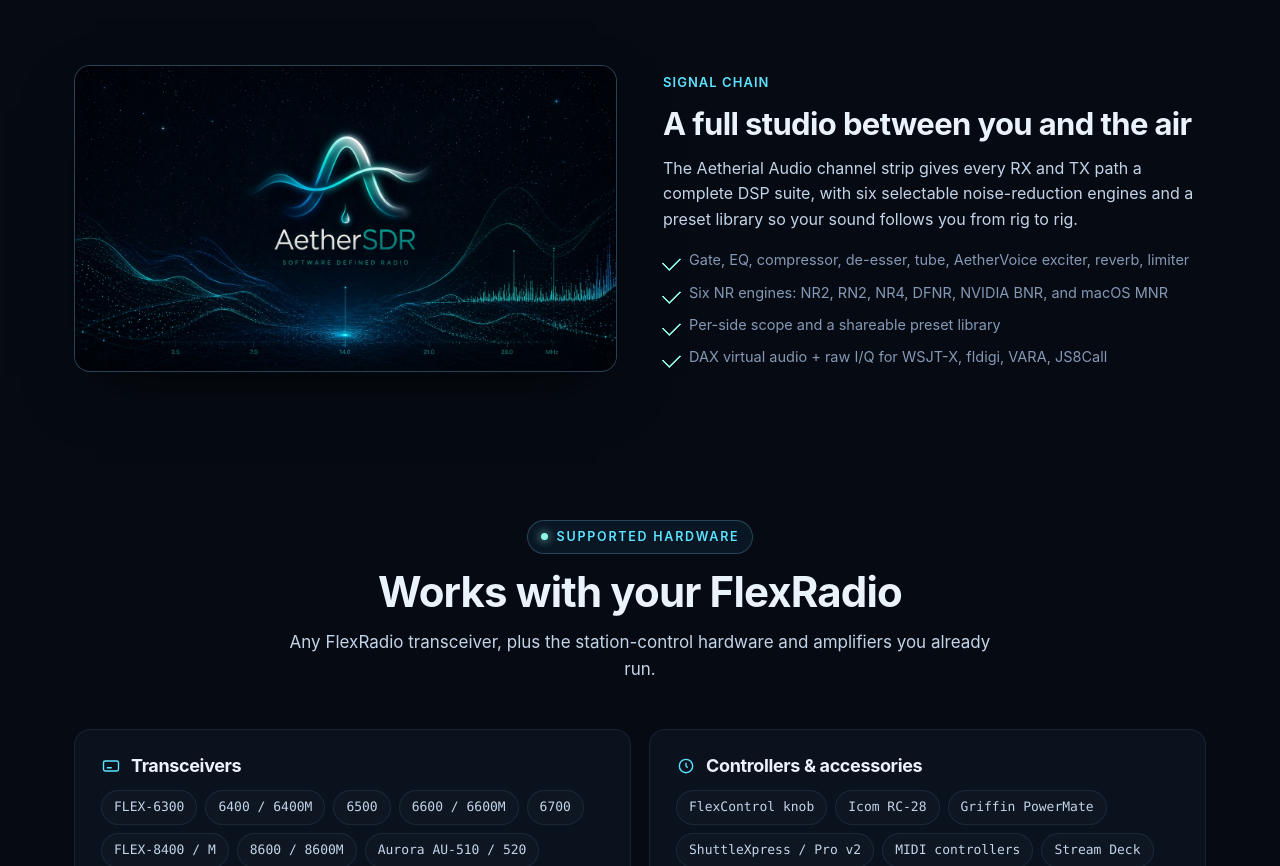
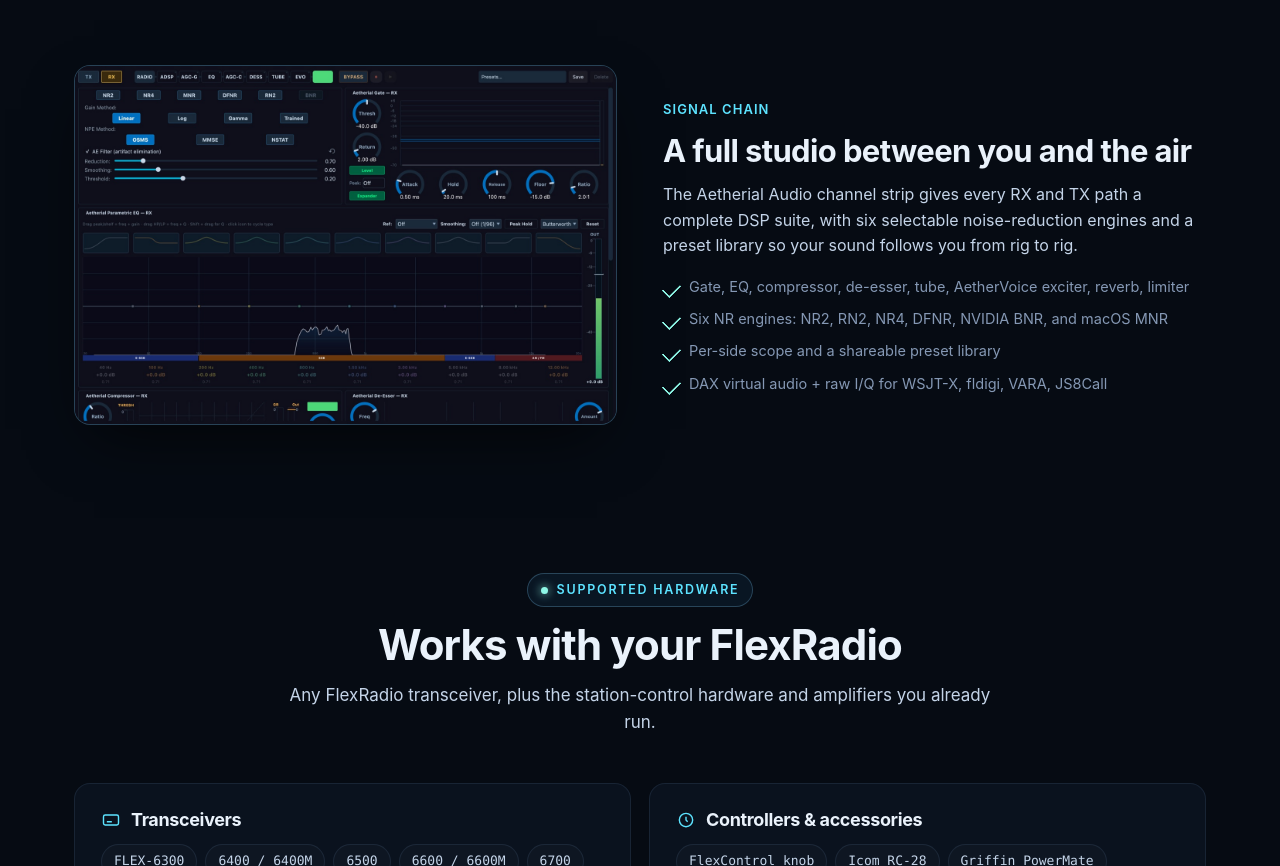
Before and after one commit to aethersdr/aetherweb, a plain HTML site: page index.html in a window 1280 px wide. Shown: the part 3680-4546 px from the top of the page. Drawn offline with Linux system fonts and the light colour scheme; no server answers.

Commit message:
Signal-chain spotlight: real Aetherial strip capture via the agent automation bridge
Replaces the old 2D screenshot-alt.jpg with a live capture of the
Aetherial Audio Channel Strip (grab AetherialAudioStrip, FLEX-8400M,
live RX audio through the chain): NR engine selector, gate + transfer
curve, 10-band parametric EQ with live passband, compressor, de-esser.
New filename (aetherial-strip.jpg) because /assets/* is cached immutable.

```diff
--- a/index.html
+++ b/index.html
@@ -259,7 +259,7 @@
           </ul>
         </div>
         <div class="spot-media">
-          <img src="assets/img/screenshot-alt.jpg" alt="AetherSDR control surface and audio processing" />
+          <img src="assets/img/aetherial-strip.jpg" alt="The Aetherial Audio channel strip: noise-reduction engine selector, gate with transfer curve, 10-band parametric EQ with live passband, compressor, and de-esser" />
         </div>
       </div>
     </div>
```
Also changed, not shown: assets/img/aetherial-strip.jpg (added), assets/img/screenshot-alt.jpg (deleted).
